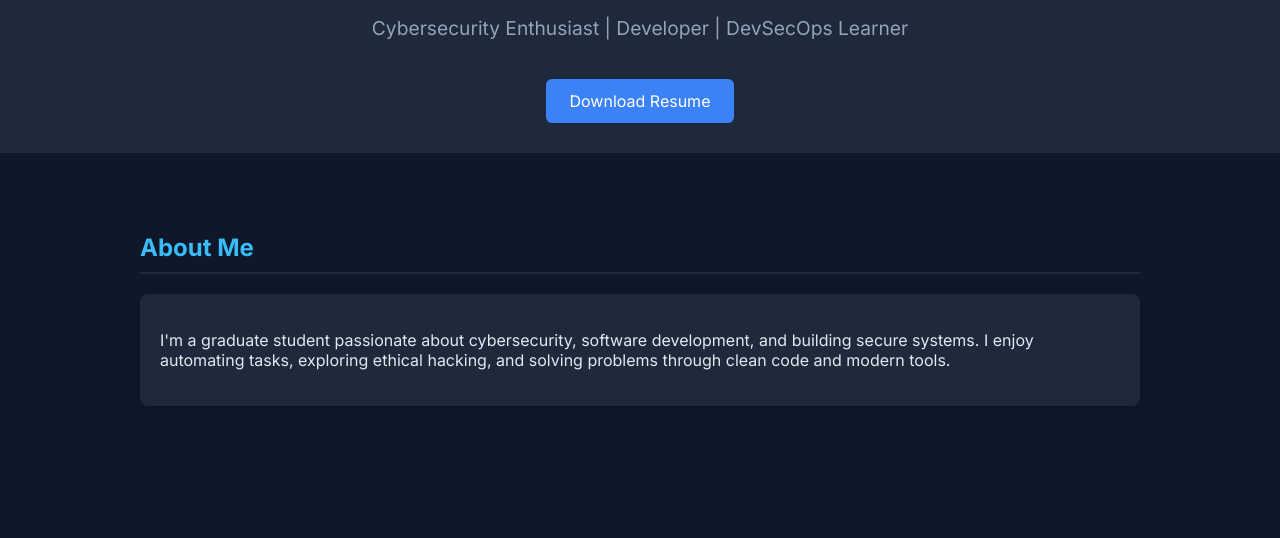
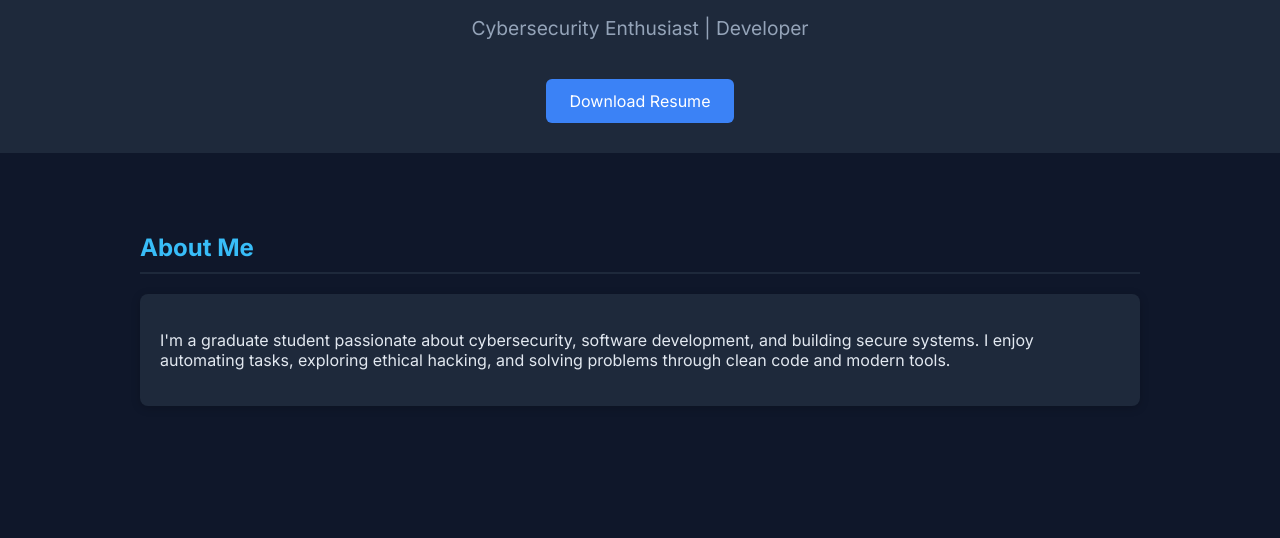
Before and after one commit to chakradhar-rao-kotturu/chakradhara.github.io, a plain HTML site: page index.html in a window 1280 px wide. Shown: the part 262-800 px from the top of the page. Drawn offline with Linux system fonts and the light colour scheme.

Commit message:
Final i believe

```diff
--- a/index.html
+++ b/index.html
@@ -144,7 +144,7 @@
   <header>
     <img src="profile.jpg" alt="Profile Picture" class="profile-pic" />
     <h1>Chakradhara Rao Kotturu</h1>
-    <p>Cybersecurity Enthusiast | Developer | DevSecOps Learner</p>
+    <p>Cybersecurity Enthusiast | Developer </p>
     <a href="resume.pdf" class="btn" download>Download Resume</a>
     <button id="theme-toggle" class="theme-toggle">Light</button>
   </header>
```
